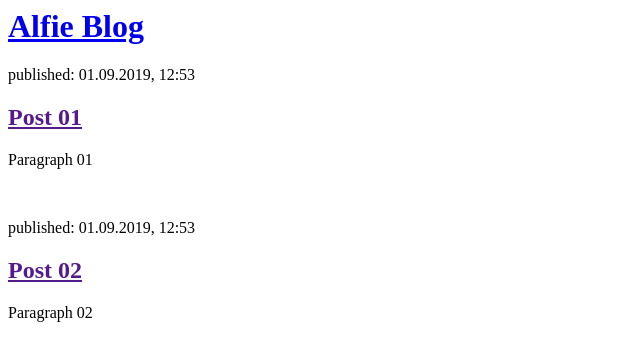
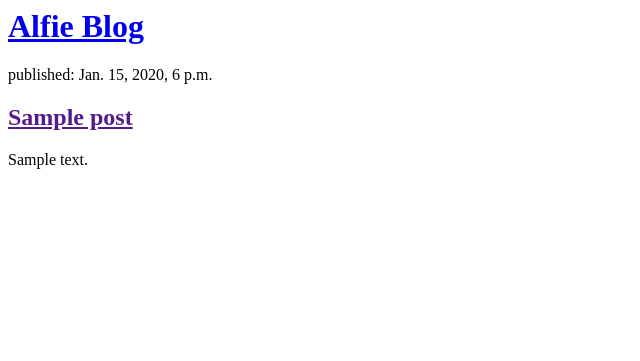
Before and after one commit to alfie-machica/my-first-blog, a Django app: template blog/templates/blog/post_list.html in a window 1280 px wide. Shown: the top 361 px of the page, without its empty margins (0-640 px from the left). Run offline with Django 3.2, Linux system fonts and the light colour scheme; the template is opened without the code that fills it: values that come from a table or form of the project are taken from there, others are empty; tables that the repository leaves empty hold one stand-in row (values such as "Sample post").

Commit message:
Modified code to display data from dbase

```diff
--- a/blog/templates/blog/post_list.html
+++ b/blog/templates/blog/post_list.html
@@ -8,16 +8,14 @@
 		</div>
 
 		<div>
-			<p>published: 01.09.2019, 12:53</p>
-			<h2><a href="">Post 01</a></h2>
-			<p>Paragraph 01</p>
-		</div>
-		<br>
-
-		<div>
-			<p>published: 01.09.2019, 12:53</p>
-			<h2><a href="">Post 02</a></h2>
-			<p>Paragraph 02</p>
+			{%for post in posts%}
+				<div>
+					<p>published: {{ post.published_date}}</p>
+					<h2><a href = ""> {{post.title}}</a></h2>
+					<p>{{post.text|linebreaksbr}}</p>
+					<br>
+				</div>
+			{%endfor%}
 		</div>
 
 	</body>
--- a/blog/views.py
+++ b/blog/views.py
@@ -1,5 +1,8 @@
 from django.shortcuts import render
+from django.utils import timezone
+from .models import Post
 
 # Create your views here.
 def post_list(request):
-	return render(request, "blog/post_list.html", {})
+	posts = Post.objects.filter(published_date__lte = timezone.now()).order_by("published_date")
+	return render(request, "blog/post_list.html", {"posts" : posts})
```
